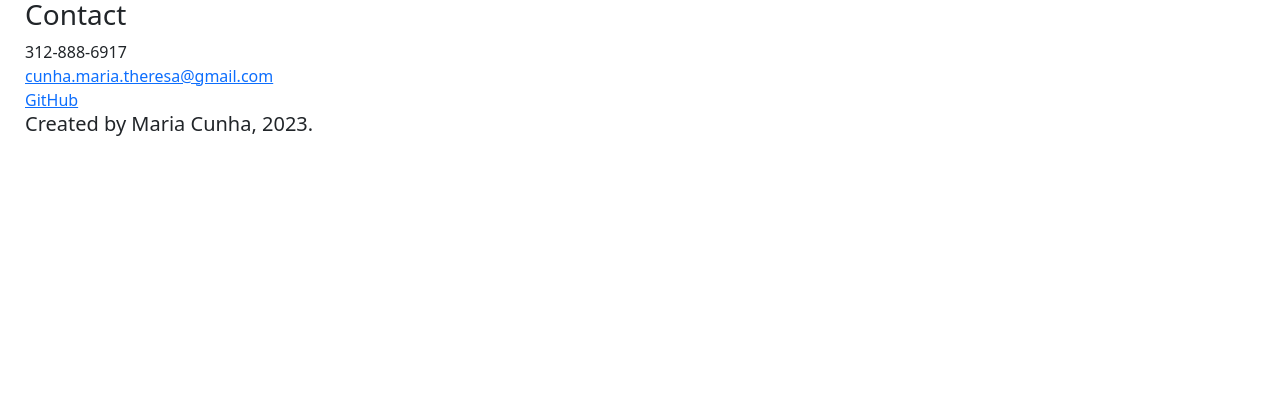
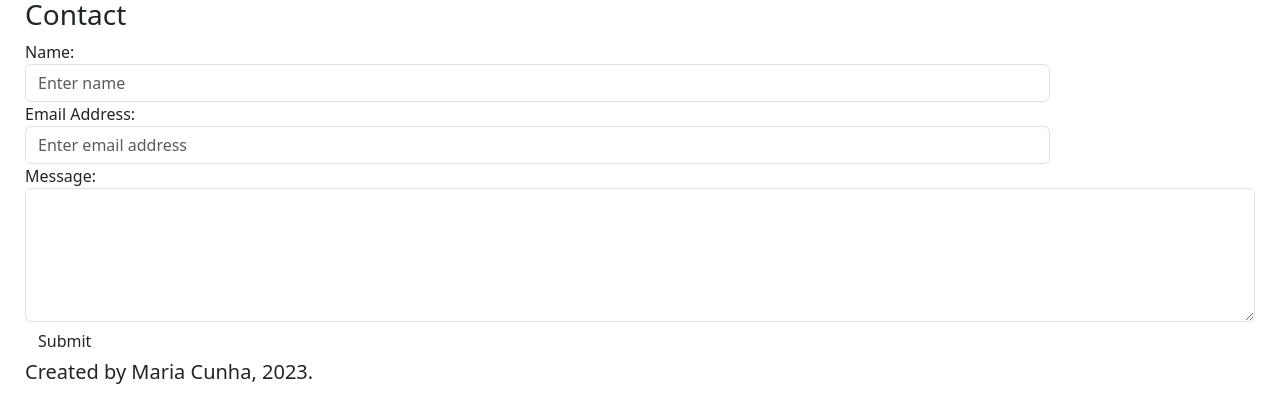
Before and after one commit to MCunha17/mc-portfolio, a React (Vite) app in the folder mtc-portfolio-react/: page / in a window 1280 px wide. Both pictures are taken after a click on the button "Contact". Shown: the part 152-562 px from the top of the page. Built offline with nearby package versions, Linux system fonts and the light colour scheme.

Commit message:
Added contact form.

```diff
--- a/mtc-portfolio-react/src/components/Contact.jsx
+++ b/mtc-portfolio-react/src/components/Contact.jsx
@@ -2,9 +2,29 @@ function Contact() {
     return (
       <section>
         <h3>Contact</h3>
-        <div id="phone">312-888-6917</div>
-        <div id="email"><a href="mailto:cunha.maria.theresa@gmail.com">cunha.maria.theresa@gmail.com</a></div>
-        <div id="git-hub"><a href="https://github.com/MCunha17">GitHub</a></div>
+        <form className="form-horizontal" action="/action_page.php">
+          <div className="form-group">
+            <label className="control-label col-sm-2" htmlFor="name">Name:</label>
+            <div className="col-sm-10">
+              <input type="name" className="form-control" id="name" placeholder="Enter name" />
+            </div>
+          </div>
+          <div className="form-group">
+            <label className="control-label col-sm-2" htmlFor="email">Email Address:</label>
+            <div className="col-sm-10">
+              <input type="email" className="form-control" id="email" placeholder="Enter email address" />
+            </div>
+          </div>
+          <div class="form-group">
+            <label for="Message">Message:</label>
+                <textarea class="form-control" rows="5" id="message"></textarea>
+            </div>
+          <div className="form-group">
+            <div className="col-sm-offset-2 col-sm-10">
+              <button type="submit" className="btn btn-default">Submit</button>
+            </div>
+          </div>
+        </form>
       </section>
     );
   }
```
